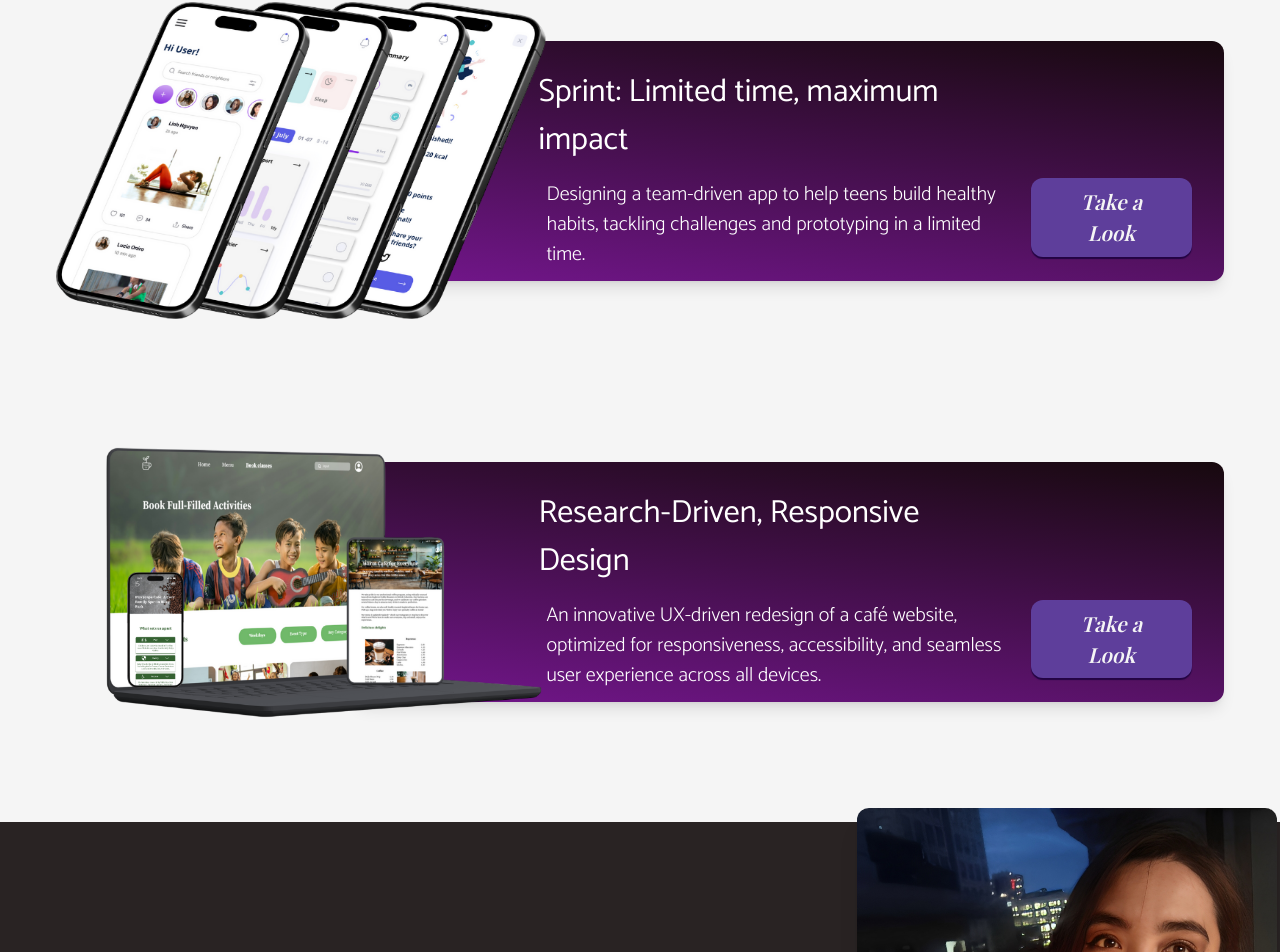
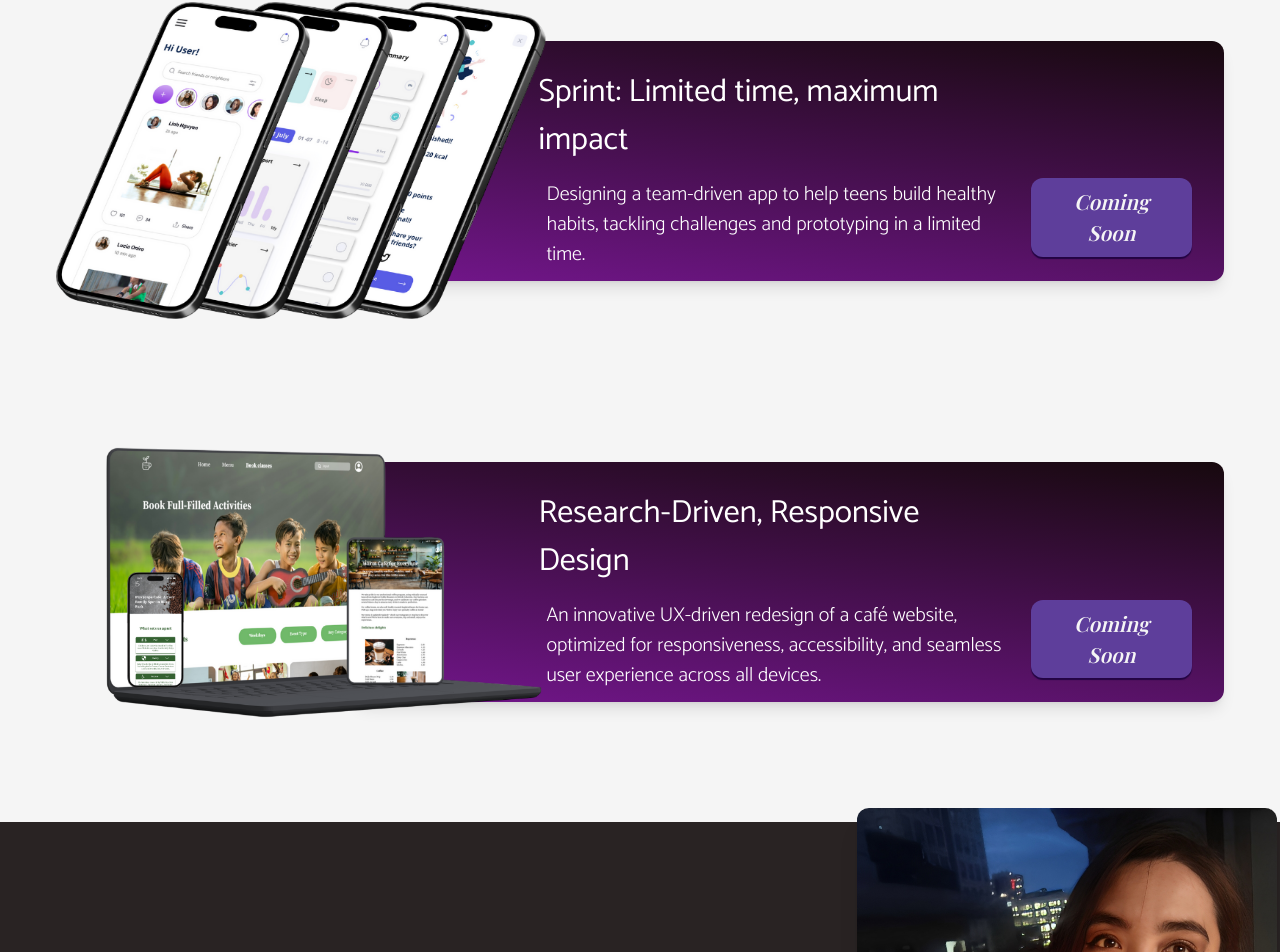
Before and after one commit to Carolina0727/my-portfolio, a Next.js app: page / in a window 1280 px wide. Shown: the part 1223-2175 px from the top of the page. Built offline with nearby package versions, Linux system fonts and the light colour scheme; a web font is replaced by a local one.

Commit message:
modified input for the button

```diff
--- a/src/app/page.js
+++ b/src/app/page.js
@@ -60,11 +60,13 @@ export default function Home() {
             description="Designing a team-driven app to help teens build healthy habits, tackling challenges and prototyping in a limited time."
             title="Sprint: Limited time, maximum impact"
             imageSrc="/Images/Sprint.png"
+            buttonText="Coming Soon"
           />
           <MyProjects
             description="An innovative UX-driven redesign of a café website, optimized for responsiveness, accessibility, and seamless user experience across all devices."
             title="Research-Driven, Responsive Design"
             imageSrc="/Images/Research.png"
+            buttonText="Coming Soon"
           />
         </div>
       <div className="backgroundSecondary w-full flex flex-col items-center relative">
```
